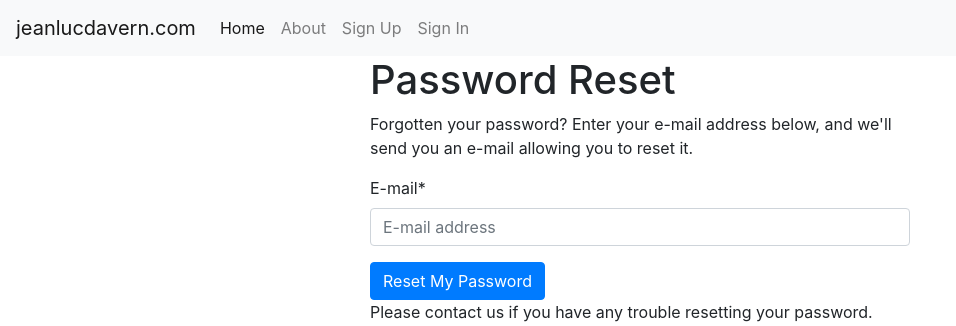
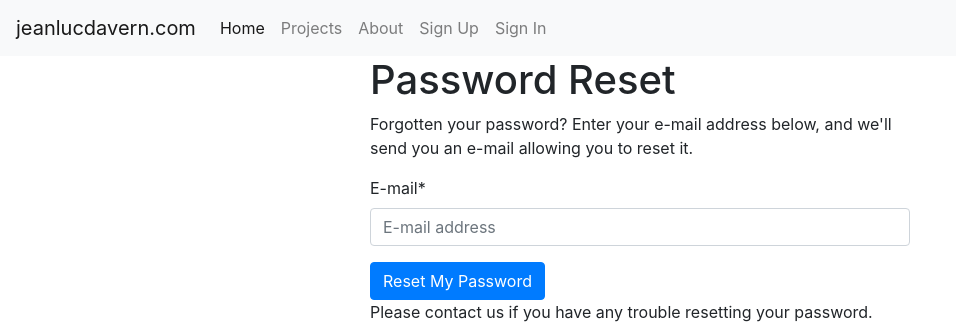
Before and after one commit to jdavv/jeanlucdavern_portfolio, a Django app: page /accounts/password/reset/ in a window 1280 px wide. Shown: the top 326 px of the page, without its empty margins (0-956 px from the left). Run offline with Django 3.2, Linux system fonts and the light colour scheme; some libraries are stand-ins or nearby versions.

Commit message:
Added projects to the base template

```diff
--- a/jeanlucdavern_portfolio/templates/base.html
+++ b/jeanlucdavern_portfolio/templates/base.html
@@ -37,6 +37,9 @@
             <li class="nav-item active">
               <a class="nav-link" href="{% url 'home' %}">Home <span class="sr-only">(current)</span></a>
             </li>
+						<li>
+							<a class="nav-link" href="{% url 'projects:list' %}">Projects</a>
+						</li>
             <li class="nav-item">
               <a class="nav-link" href="{% url 'about' %}">About</a>
             </li>
```
